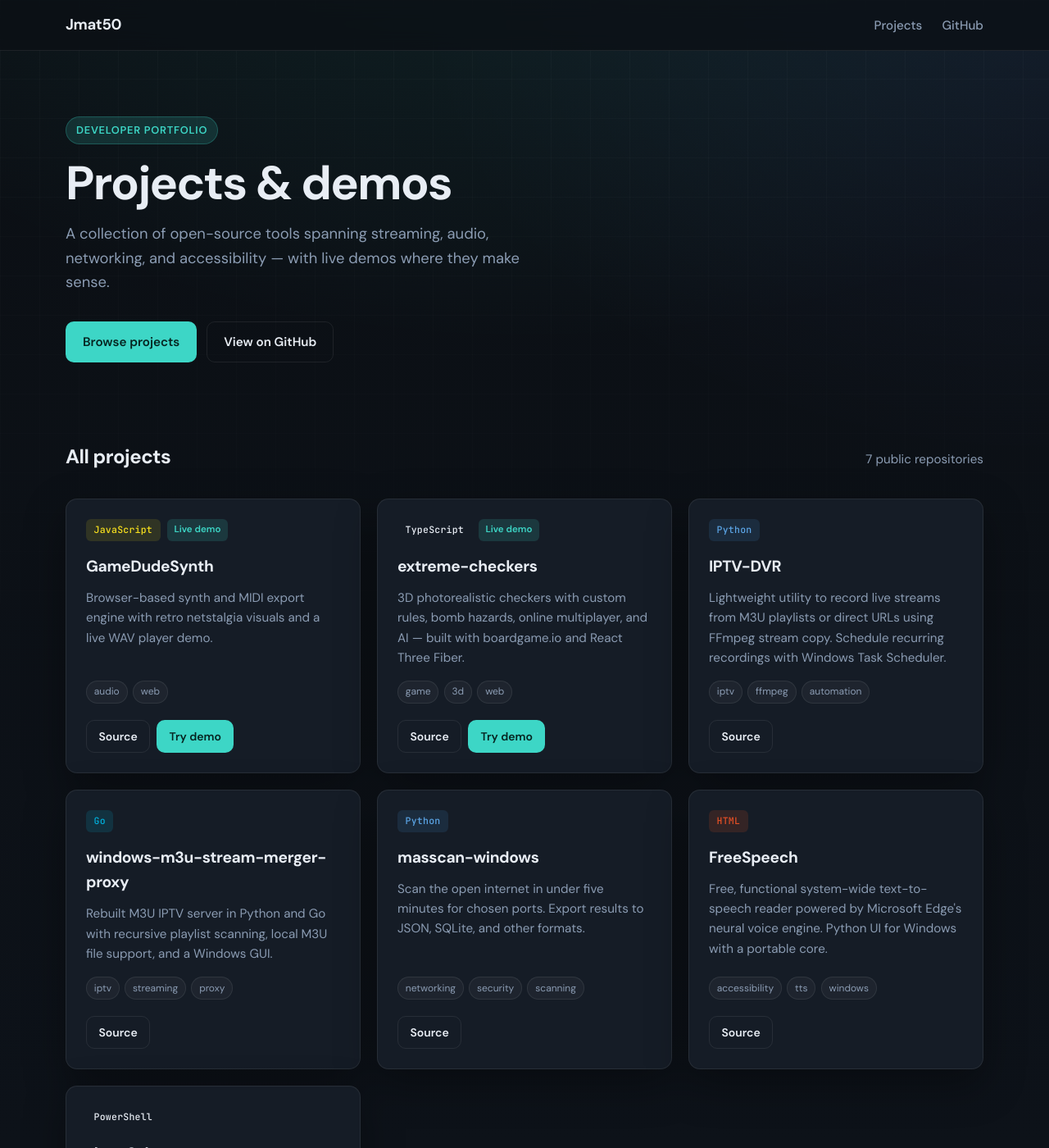
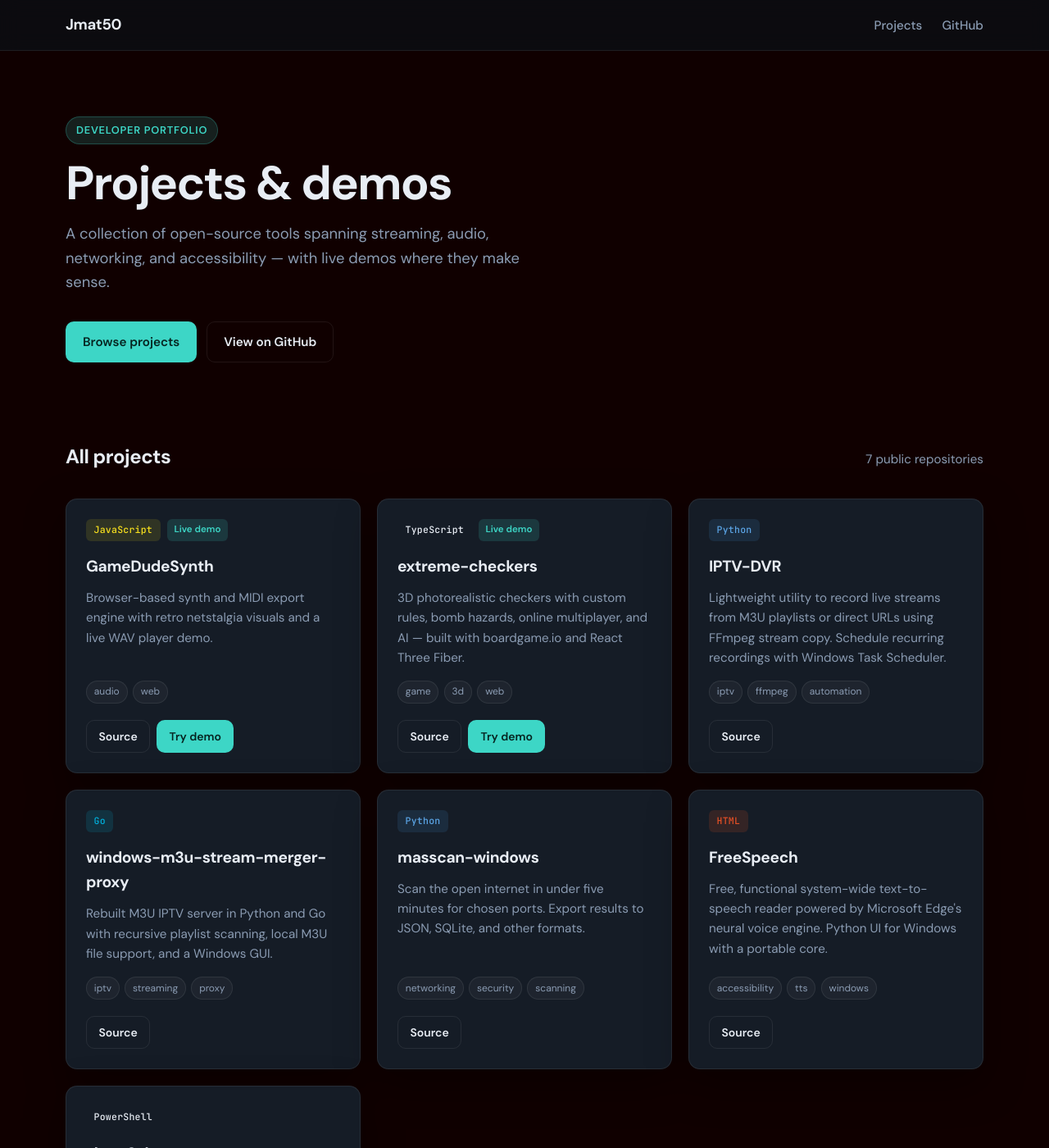
Before and after one commit to Jmat50/jmat50.github.io, a Jekyll site: the page built from index.html, in a window 1280 px wide and 1400 px high. Shown: the whole window at 82% size. Built offline with Jekyll 4.4.1, drawn with Linux system fonts in a browser that asks for light colours.

Commit message:
Add Molten Magma liquid lines animated background
Replace the static gradient/grid page background with the beautiful-backgrounds
bb-liquid-lines web component using the Molten Magma preset from Storybook.

Co-authored-by: Joshua Mathews <Jmat50@users.noreply.github.com>

```diff
--- a/_layouts/default.html
+++ b/_layouts/default.html
@@ -11,7 +11,28 @@
   <link rel="stylesheet" href="{{ '/assets/css/style.css' | relative_url }}">
 </head>
 <body>
-  <div class="page-bg" aria-hidden="true"></div>
+  <div class="page-bg" aria-hidden="true">
+    <bb-liquid-lines
+      bg-colors="#100000, #100000"
+      bg-angle="0"
+      line-count="12"
+      line-amplitude="50"
+      line-frequency="0.006"
+      speed="0.15"
+      line-spacing="60"
+      line-width="12"
+      line-hue-start="0"
+      line-hue-end="30"
+      line-saturation="100"
+      line-offset-step="0.2"
+      wiggle-amplitude="10"
+      wiggle-speed="0.1"
+      trail-opacity="0.1"
+    ></bb-liquid-lines>
+  </div>
+  <script type="module">
+    import { BbLiquidLines } from "https://esm.sh/beautiful-backgrounds";
+  </script>
 
   <header class="site-header">
     <div class="container header-inner">
--- a/assets/css/style.css
+++ b/assets/css/style.css
@@ -53,21 +53,13 @@ a:hover {
   position: fixed;
   inset: 0;
   z-index: -1;
-  background:
-    radial-gradient(ellipse 80% 50% at 50% -20%, rgba(61, 214, 198, 0.12), transparent),
-    radial-gradient(ellipse 60% 40% at 100% 0%, rgba(99, 130, 255, 0.08), transparent),
-    linear-gradient(180deg, #0b0f14 0%, #0d1219 100%);
+  background: #100000;
 }
 
-.page-bg::after {
-  content: "";
-  position: absolute;
-  inset: 0;
-  background-image:
-    linear-gradient(rgba(255, 255, 255, 0.025) 1px, transparent 1px),
-    linear-gradient(90deg, rgba(255, 255, 255, 0.025) 1px, transparent 1px);
-  background-size: 48px 48px;
-  mask-image: linear-gradient(180deg, black 0%, transparent 70%);
+.page-bg bb-liquid-lines {
+  display: block;
+  width: 100%;
+  height: 100%;
 }
 
 /* Header */
```
